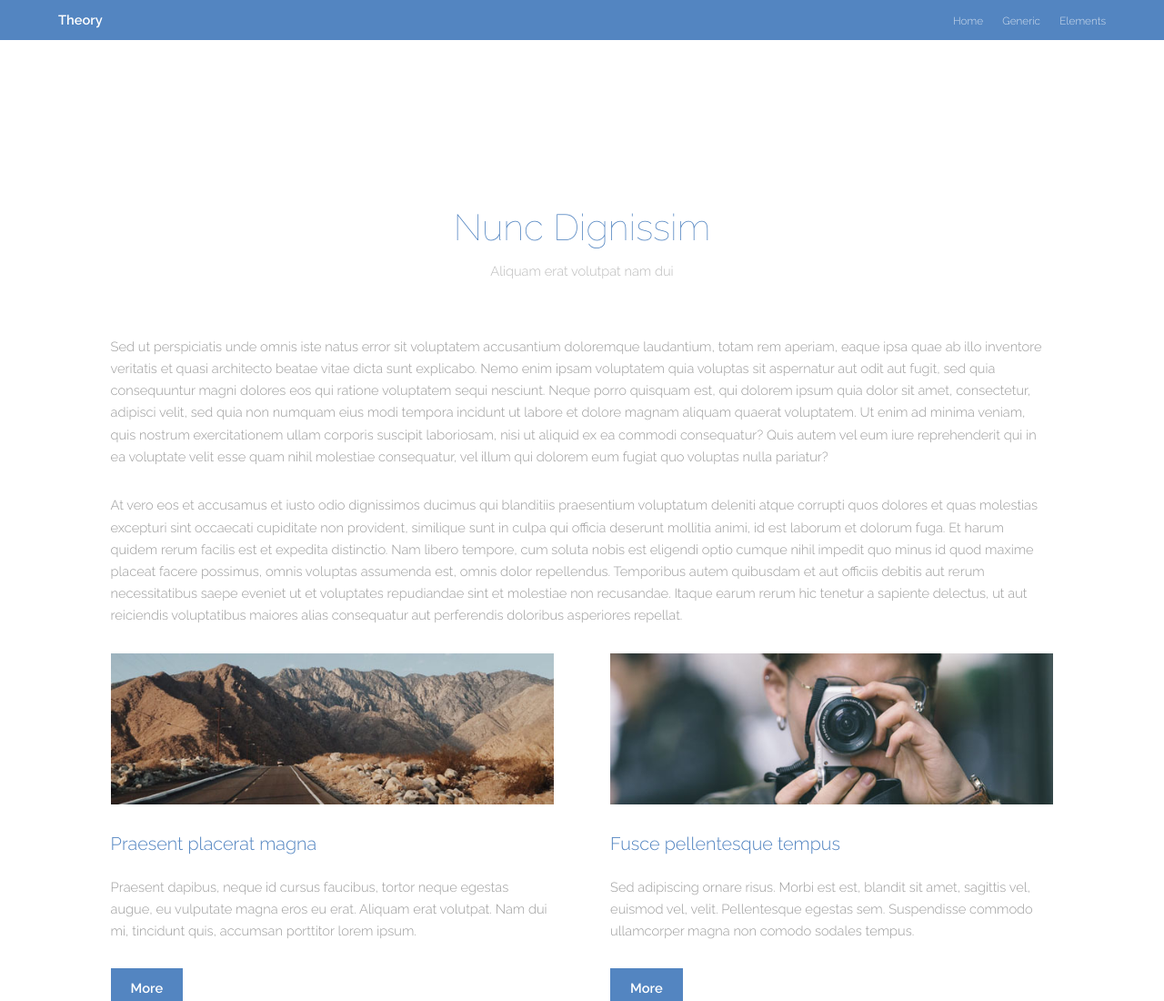
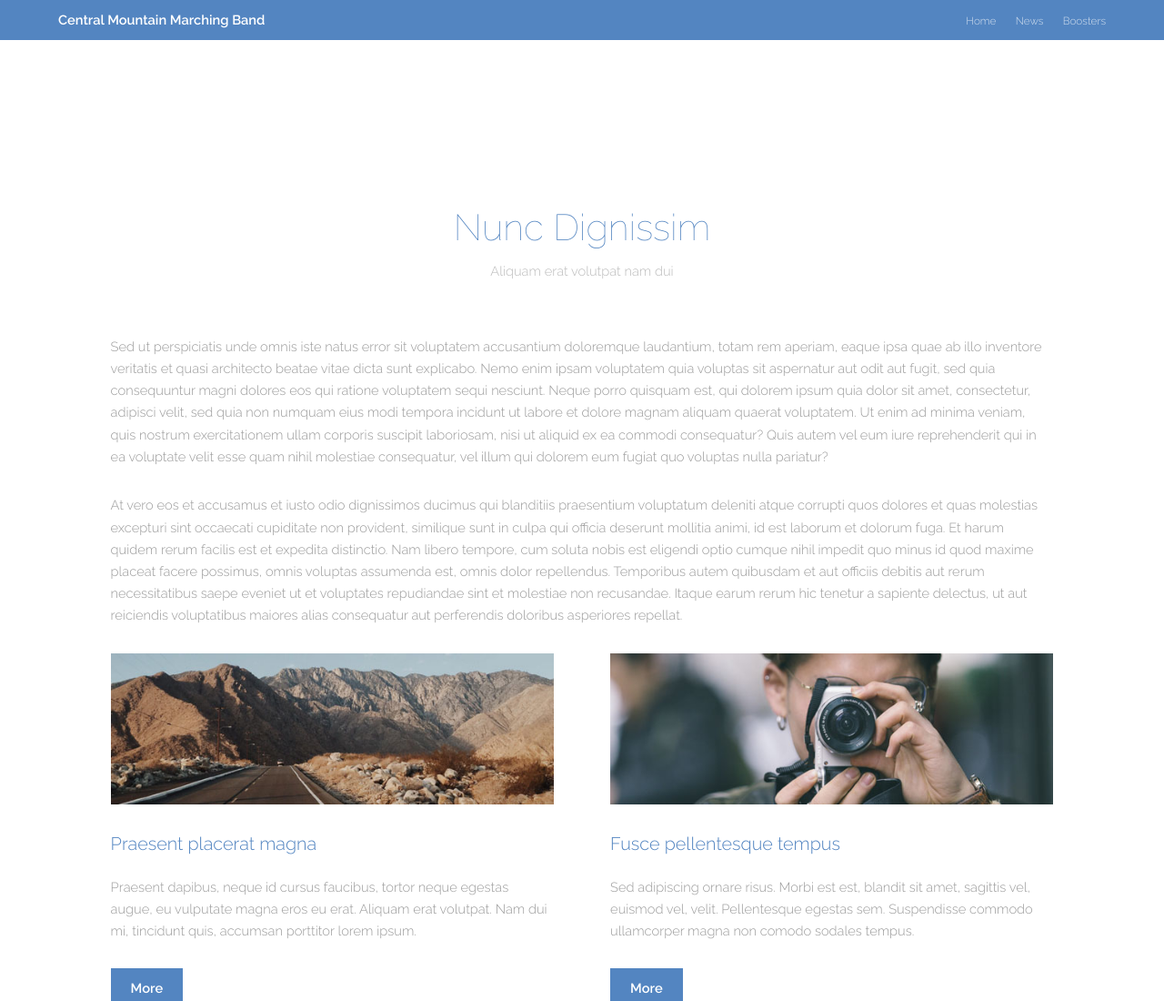
Before and after one commit to Brierre/cmband4, a plain HTML site: page generic.html in a window 1280 px wide. Shown: the top 1100 px of the page at 91% size. Drawn offline with Linux system fonts and the light colour scheme.

Commit message:
changed title

```diff
--- a/generic.html
+++ b/generic.html
@@ -7,10 +7,10 @@
 
 <!-- Header -->
 <header id="header"><div class="inner">
-        <a href="index.html" class="logo">Theory</a>
+        <a href="index.html" class="logo">Central Mountain Marching Band</a>
         <nav id="nav"><a href="index.html">Home</a>
-            <a href="generic.html">Generic</a>
-            <a href="elements.html">Elements</a>
+            <a href="generic.html">News</a>
+            <a href="elements.html">Boosters</a>
         </nav><a href="#navPanel" class="navPanelToggle"><span class="fa fa-bars"></span></a>
     </div>
 </header><!-- Main --><section id="main" class="wrapper"><div class="inner">
```
